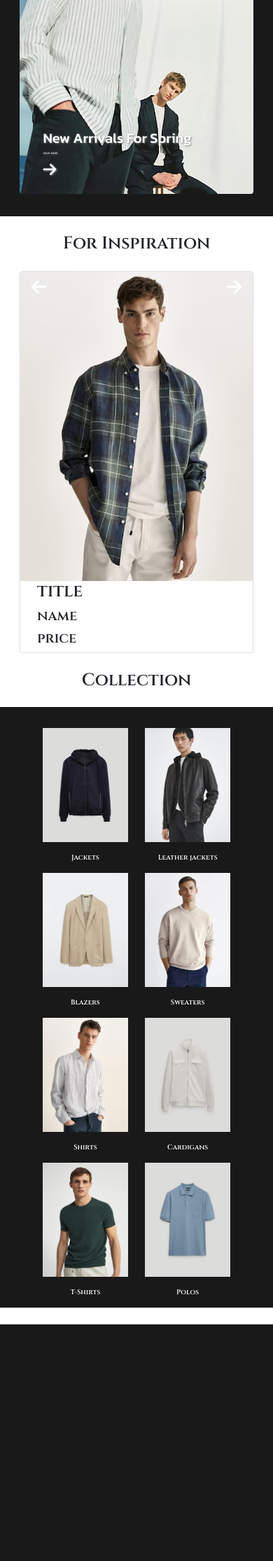
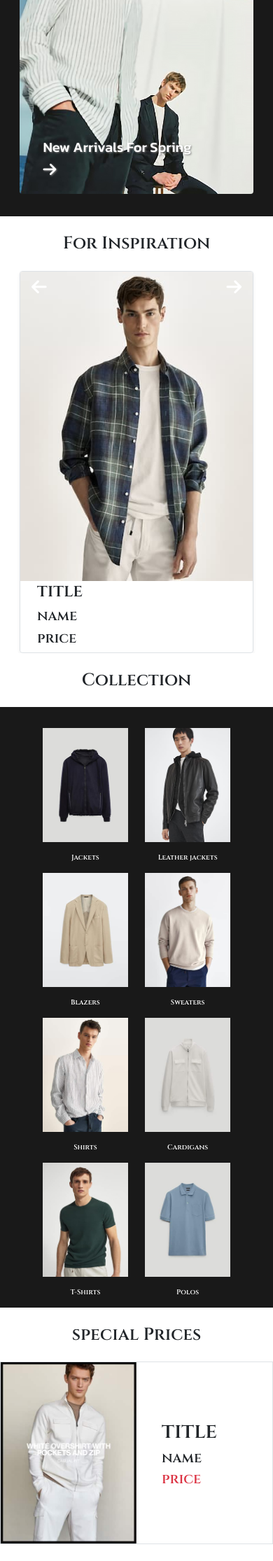
Before and after one commit to jhang0912/PP-PHP-Fashion-Online-Store, a PHP site: page / in a window 390 px wide. Shown: the part 1600-3830 px from the top of the page at 70% size. Before the commit the page ends 3492 px from the top, so only its background shows below. Run offline with PHP 8.4, Linux system fonts and the light colour scheme; some libraries are stand-ins or nearby versions.

Commit message:
1.home.php/home_specialPrices.css -新增前端特價商品元件-(.speciaPrices) 2.specialPrices.php -後端撰寫前端特價商品元件-(.speciaPrices)

```diff
--- a/api/newShow.php
+++ b/api/newShow.php
@@ -15,7 +15,6 @@
       </a>
       <div class="new-card-content h3 text-white">
         <div class="new-card-title h1 text-white"><?= $title[$i] ?></div>
-        <div class="new-shop-now h4 text-white">shop now</div>
         <i class="newcard-arrowR fas fa-arrow-right h4 m-0 animate__animated animate__infinite"></i>
       </div>
     </div>
--- /dev/null
+++ b/api/specialPrices.php
@@ -0,0 +1,8 @@
+<div class="specShow container d-flex justify-content-start align-items-center border p-0">
+  <a href=""><img src="img/specialPrices/1.jpg" alt=""></a>
+  <div class="col-6 d-flex flex-wrap justify-content-start align-items-center p-4">
+    <div class="spec-title container">title</div>
+    <div class="spec-name container">name</div>
+    <div class="spec-price container text-danger">price</div>
+  </div>
+</div>
--- /dev/null
+++ b/css/home_specialPrices.css
@@ -0,0 +1,43 @@
+#Content .spec-title
+{
+  font-size: 60px;
+}
+#Content .spec-name
+{
+  font-size: 30px;
+}
+#Content .spec-price
+{
+  font-size: 30px;
+}
+/* RWD */
+@media (min-width:576px) and (max-width:767px)
+{
+  #Content .spec-title
+  {
+    font-size: 40px;
+  }
+  #Content .spec-name
+{
+  font-size: 25px;
+}
+#Content .spec-price
+{
+  font-size: 25px;
+}
+}
+@media (min-width:0px) and (max-width:575px)
+{
+  #Content .spec-title
+  {
+    font-size: 30px;
+  }
+  #Content .spec-name
+{
+  font-size: 20px;
+}
+#Content .spec-price
+{
+  font-size: 20px;
+}
+}
--- a/front/home.php
+++ b/front/home.php
@@ -72,3 +72,8 @@
 <div class="collectionCon mb-4">
   <?php include "api/collection.php" ?>
 </div>
+
+<div class="title container-fluid text-center h2 mb-4">special Prices</div>
+<div class="specialPricesCon mb-4">
+  <?php include "api/specialPrices.php" ?>
+</div>
--- a/index.php
+++ b/index.php
@@ -31,6 +31,7 @@
   <link rel="stylesheet" href="css/home_newInShow.css">
   <link rel="stylesheet" href="css/home_forInspirationCon.css">
   <link rel="stylesheet" href="css/home_collection.css">
+  <link rel="stylesheet" href="css/home_specialPrices.css">
   <!-- title -->
   <title>Fashion Online Store</title>
 </head>
```
Also changed, not shown: img/specialPrices/1.jpg (added).
